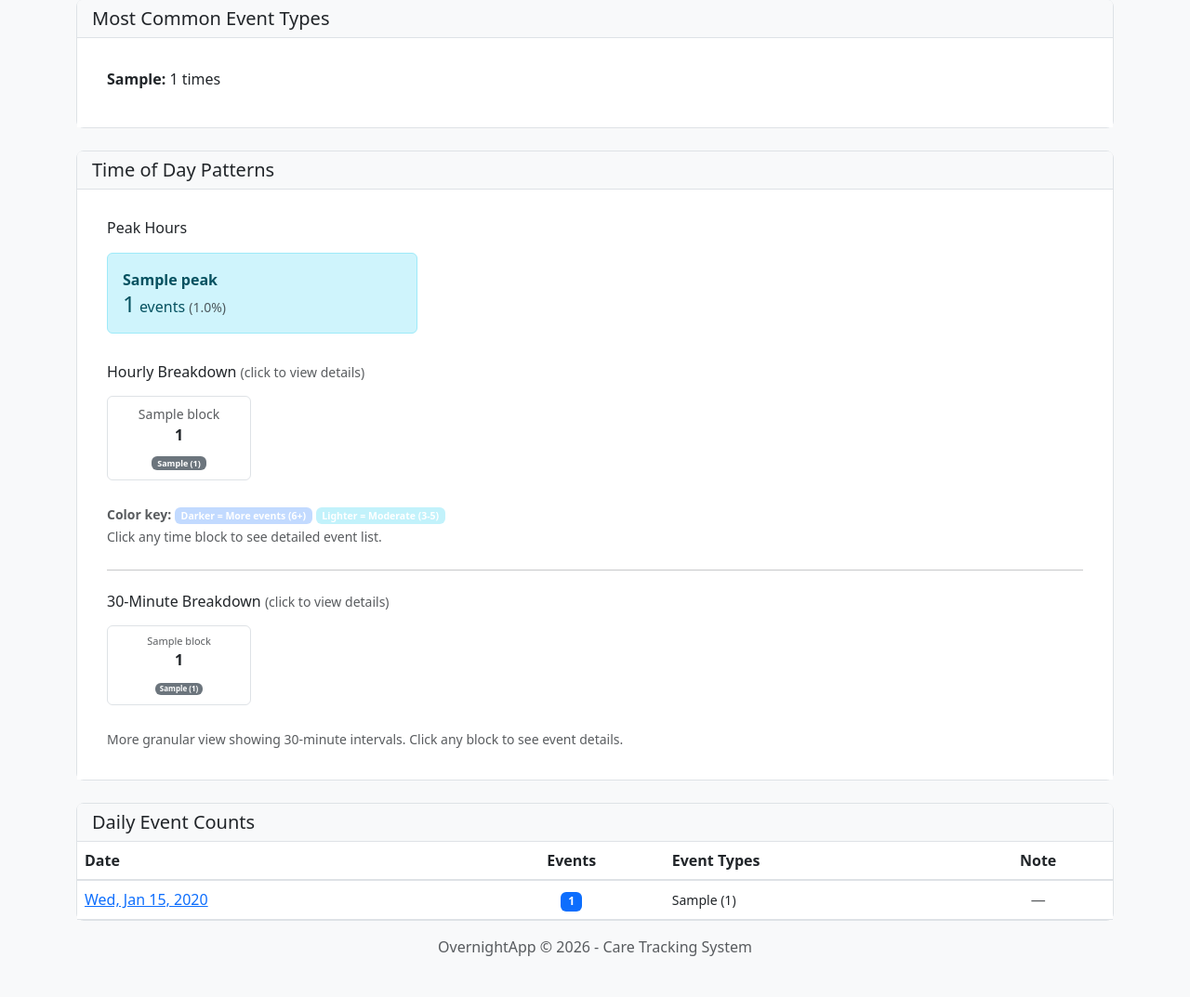
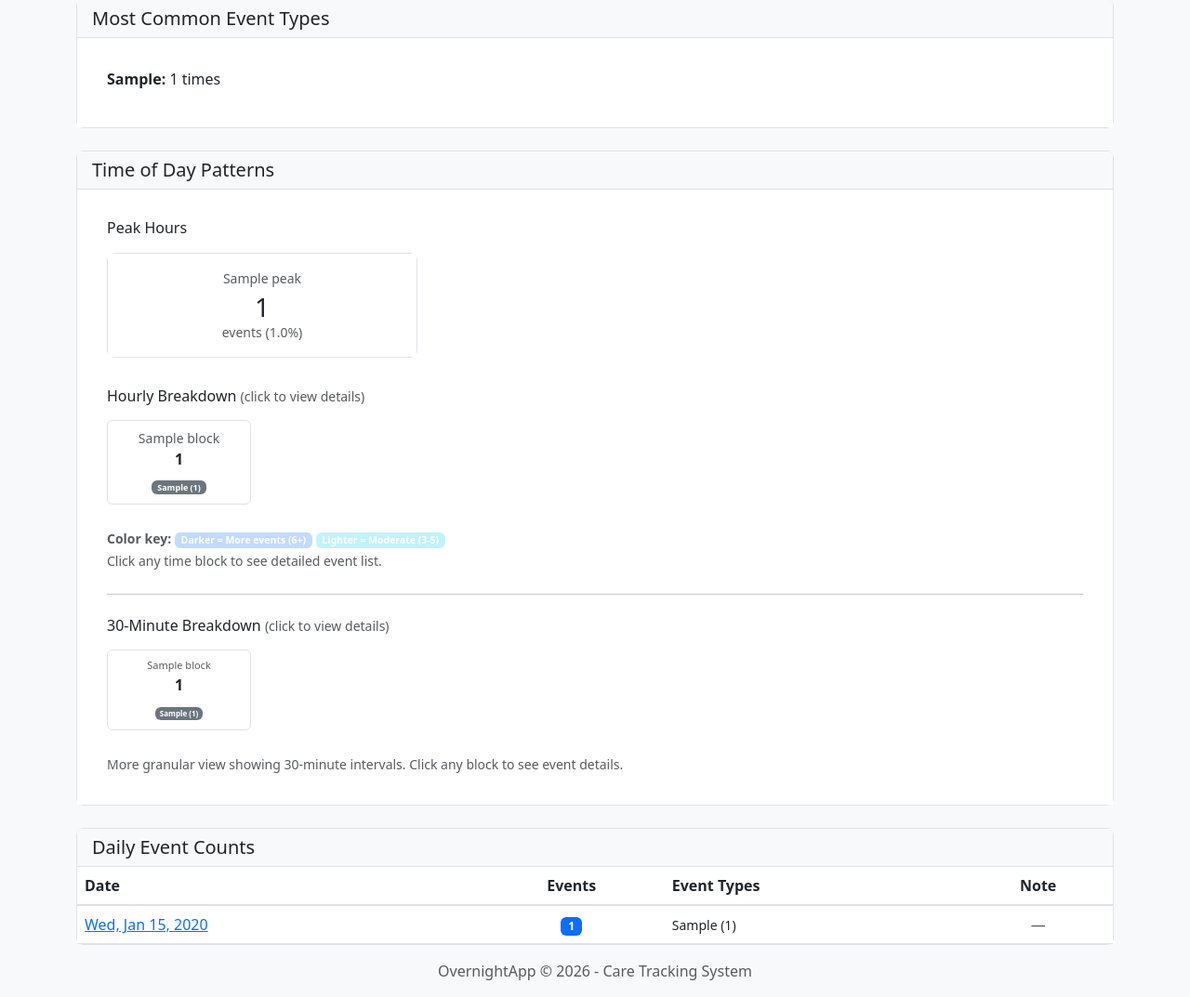
Before and after one commit to cloudflying87/overnight, a Django app: template apps/care_tracking/templates/care_tracking/trends.html in a window 1280 px wide. Shown: the part 836-1909 px from the top of the page at 93% size. Before the commit the page ends 1865 px from the top, so only its background shows below. Run offline with Django 5.2, Linux system fonts and the light colour scheme; the template is opened without the code that fills it: most values are stand-ins (such as "Sample title", 1, 10 or a date in 2020).

Commit message:
Replace alert elements with cards for peak hours display
Peak hours are data cards not notifications — using .alert was wrong.

Co-Authored-By: Claude Sonnet 4.6 <noreply@anthropic.com>

```diff
--- a/apps/care_tracking/templates/care_tracking/trends.html
+++ b/apps/care_tracking/templates/care_tracking/trends.html
@@ -232,11 +232,12 @@
             <div class="row mb-4">
                 {% for peak in peak_hours %}
                 <div class="col-md-4 mb-2">
-                    <div class="alert alert-info alert-permanent mb-0">
-                        <strong>{{ peak.label }}</strong>
-                        <br>
-                        <span class="h4">{{ peak.count }}</span> events
-                        <small class="text-muted">({{ peak.percentage|floatformat:1 }}%)</small>
+                    <div class="card text-center h-100">
+                        <div class="card-body py-3">
+                            <div class="text-muted small mb-1">{{ peak.label }}</div>
+                            <div class="h3 mb-0">{{ peak.count }}</div>
+                            <div class="text-muted small">events ({{ peak.percentage|floatformat:1 }}%)</div>
+                        </div>
                     </div>
                 </div>
                 {% endfor %}
```
